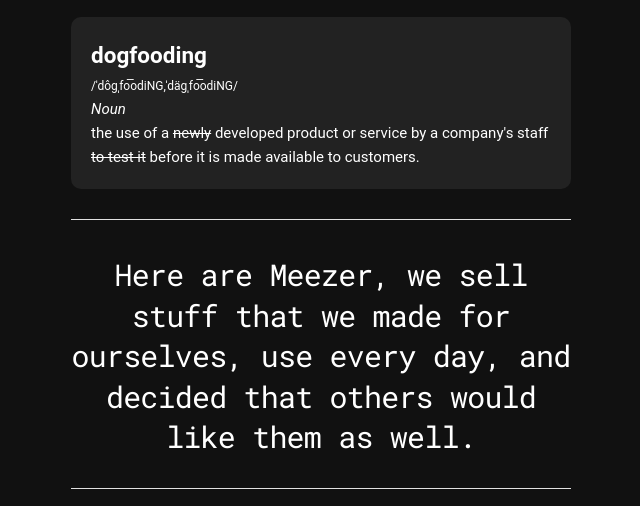
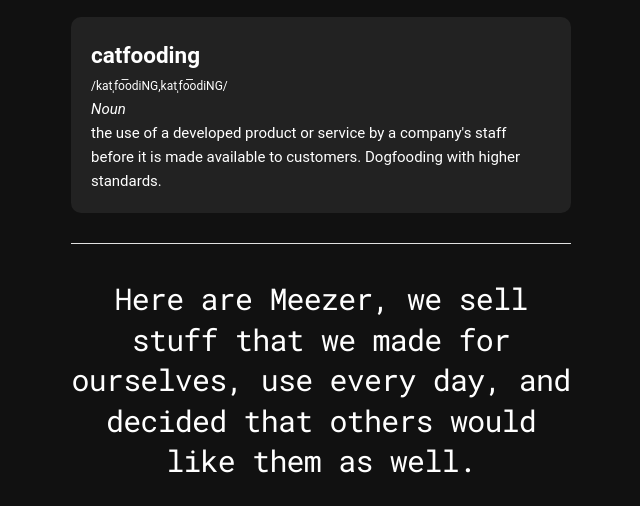
Before and after one commit to petethered/meezermods.github.io, a plain HTML site: page index.html in a window 1280 px wide. Shown: the part 294-800 px from the top of the page, without its empty margins (319-959 px from the left). Drawn offline with Linux system fonts and the light colour scheme; a web font is replaced by a local one.

Commit message:
Catfooding

```diff
--- a/index.html
+++ b/index.html
@@ -40,11 +40,11 @@
       <h3>Meezer</h3>
 
       <div class="definition">
-        <strong>dogfooding</strong><br />
-        <small>/ˈdôɡˌfo͞odiNG,ˈdäɡˌfo͞odiNG/</small><br />
+        <strong>catfooding</strong><br />
+        <small>/katˌfo͞odiNG,katˌfo͞odiNG/</small><br />
         <i>Noun</i>
         <p>
-          the use of a <strike>newly</strike> developed product or service by a company's staff <strike>to test it</strike> before it is made available to customers.
+          the use of a developed product or service by a company's staff  before it is made available to customers. Dogfooding with higher standards.
         </p>
       </div>
       <hr />
```
